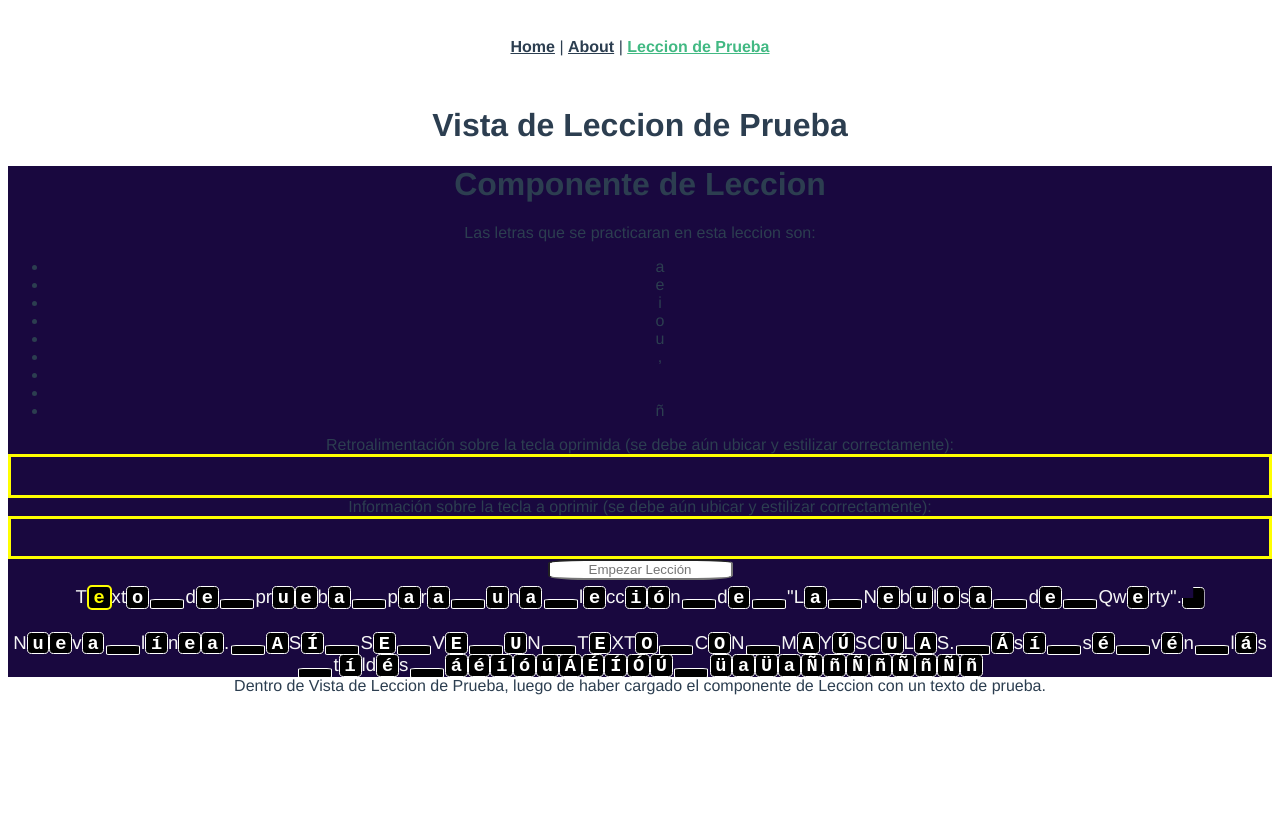
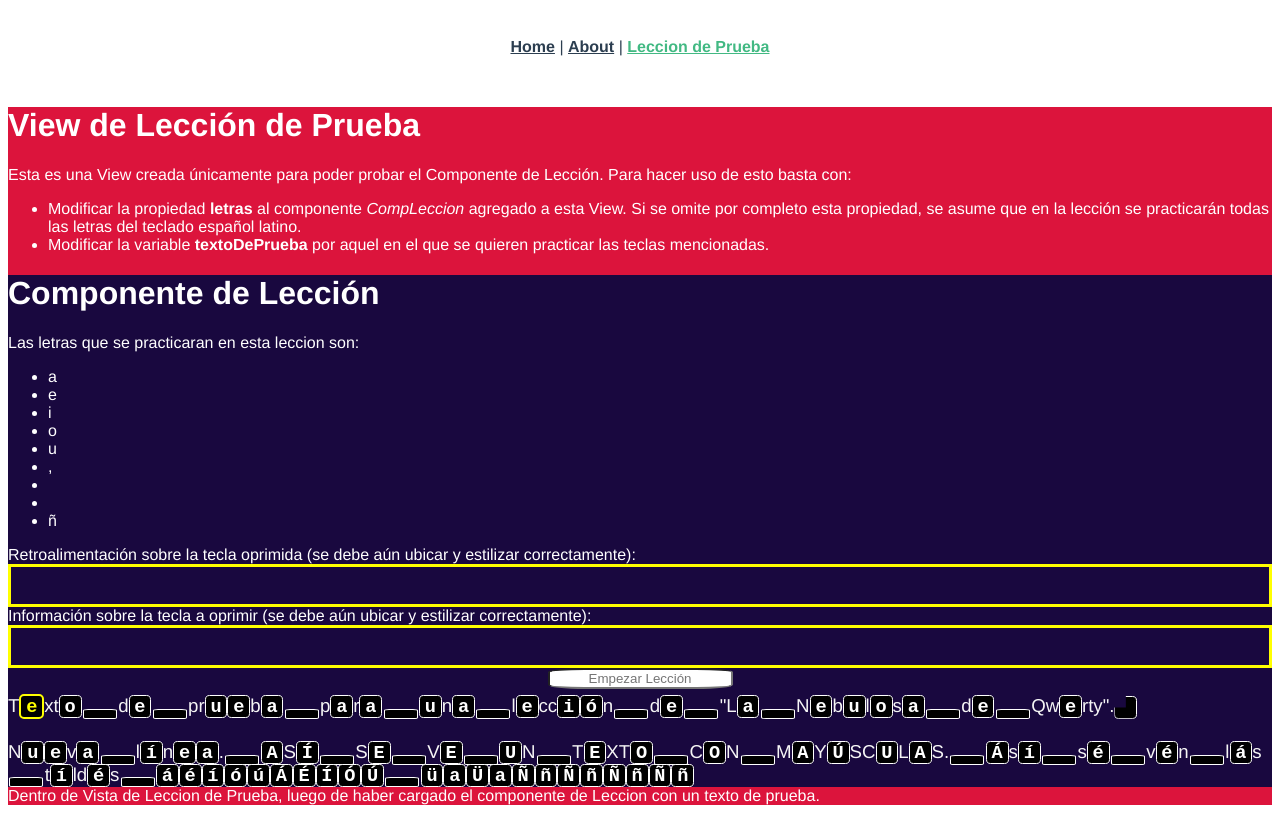
Before and after one commit to DWG8P11/mecano-4a-fe, a Vue app: page /prueba-leccion in a window 1280 px wide. Built offline with nearby package versions, Linux system fonts and the light colour scheme.

Commit message:
Mejora visual de la pagina de Leccion Prueba

```diff
--- a/src/components/CompLeccion.vue
+++ b/src/components/CompLeccion.vue
@@ -1,18 +1,6 @@
 <template>
 <div class="componente-leccion">
-    <h1> Componente de Leccion </h1>
-
-    <!-- Des-Comentar las siguientes lineas para ver
-    que las propiedades se cargan correctamente -->
-
-    <!--p> El texto de la leccion es: <i>{{ texto }}</i></p>
-
-    <p> Las letras que se practicaran en esta leccion es: </p>
-    <ul>
-        <li v-for="letra in letras" :key="letra">
-            {{ letra }}
-        </li>
-    </ul-->
+    <h1> Componente de Lección </h1>
 
     <p> Las letras que se practicaran en esta leccion son: </p>
     <ul>
@@ -446,6 +434,8 @@ export default {
 .letra-leccion {
     display: inline-block;
 
+    text-align: center;
+
     width: calc(1rem*1.3);
     height: calc(1rem*1.3);
 
@@ -504,6 +494,7 @@ export default {
     font-size: calc(1.5 * var(--tamano-fuente));
     border: yellow solid;
     min-height: calc(2 * var(--tamano-fuente));
+    text-align: center;
 }
 
 #retroSiguiente{
@@ -511,11 +502,18 @@ export default {
     font-size: calc(1.5 * var(--tamano-fuente));
     border: yellow solid;
     min-height: calc(2 * var(--tamano-fuente));
+    text-align: center;
 }
 
 #inputTexto {
+    /* TODO hacer que se pueda escribir sin necesidad de estar ubicado sobre esta cajita */
 
+    /* Para centrar el bloque */
+    display:block;
+    margin-right: auto;
+    margin-left: auto;
+
+    text-align: center;
     border-radius: 20%;
-    text-align: center;
 }
 </style>
--- a/src/views/ViewLeccionPrueba.vue
+++ b/src/views/ViewLeccionPrueba.vue
@@ -1,8 +1,16 @@
 <template>
-    <h1> Vista de Leccion de Prueba </h1>
+<div class="view-leccion-prueba">
+    <h1> View de Lección de Prueba </h1>
+
+    Esta es una View creada únicamente para poder probar el Componente de Lección. Para hacer uso de esto basta con:
+    <ul>
+        <li> Modificar la propiedad <b>letras</b> al componente <i>CompLeccion</i> agregado a esta View. Si se omite por completo esta propiedad, se asume que en la lección se practicarán todas las letras del teclado español latino. </li>
+        <li> Modificar la variable <b>textoDePrueba</b> por aquel en el que se quieren practicar las teclas mencionadas. </li>
+    </ul>
 
     <CompLeccion :texto="textoDePrueba" :letras="['a', 'e', 'i', 'o', 'u', ',', ' ', '\n', 'ñ']"/>
     Dentro de Vista de Leccion de Prueba, luego de haber cargado el componente de Leccion con un texto de prueba.
+</div>
 </template>
 
 <script>
@@ -25,3 +33,11 @@ ASÍ SE VE UN TEXTO CON MAYÚSCULAS. \
     }
 }
 </script>
+
+<style scoped>
+.view-leccion-prueba{
+    background: crimson;;
+    color: white;
+    text-align: left;
+}
+</style>
```
